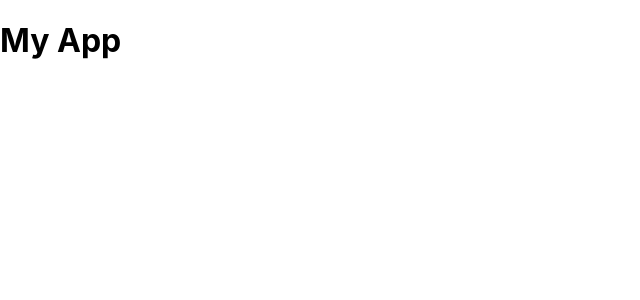
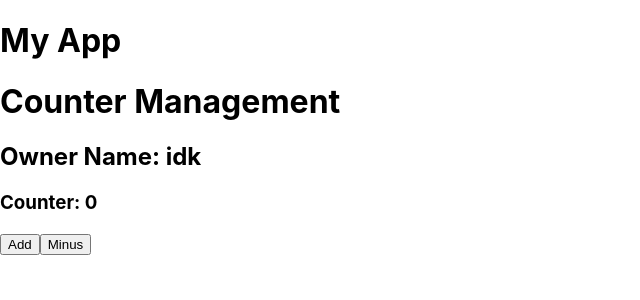
Before and after one commit to alberto-2-garcia/react-typescript-masterclass, a React (Create React App) app: page / in a window 1280 px wide. Shown: the top 300 px of the page, without its empty margins (0-640 px from the left). Built offline with nearby package versions, Linux system fonts and the light colour scheme.

Commit message:
Added CounterManagment component

```diff
--- a/src/App.tsx
+++ b/src/App.tsx
@@ -1,11 +1,13 @@
 import React from 'react';
 import logo from './logo.svg';
 import './App.scss';
+import CounterManagement from './components/CounterManagement';
 
 function App() {
   return (
     <>
       <h1>My App</h1>
+      <CounterManagement ownerName='idk' />
     </>
   );
 }
--- /dev/null
+++ b/src/components/CounterManagement/index.tsx
@@ -0,0 +1,34 @@
+import React from 'react';
+import { CounterManagementState, CounterManagementProps } from './interface';
+
+export default class CounterManagement extends React.Component<CounterManagementProps, CounterManagementState> {
+  constructor(props: CounterManagementProps) {
+    super(props);
+
+    this.state = {
+      counter: 0
+    }
+  }
+
+  handleAddClick = () => {
+    this.setState({ counter: this.state.counter + 1});
+  }
+
+  handleMinusClick = () => {
+    this.setState({ counter: this.state.counter - 1});
+  }
+
+  render() {
+    const { ownerName } = this.props;
+    const { counter } = this.state;
+    return (
+      <div>
+        <h1> Counter Management </h1>
+        <h2> Owner Name: {ownerName} </h2>
+        <h3> Counter: {counter} </h3>
+        <button onClick={this.handleAddClick}>Add</button>
+        <button onClick={this.handleMinusClick}>Minus</button>
+      </div>
+    )
+  }
+}
--- /dev/null
+++ b/src/components/CounterManagement/interface.ts
@@ -0,0 +1,7 @@
+export interface CounterManagementProps {
+  ownerName: string;
+}
+
+export interface CounterManagementState {
+  counter: number
+}
```
